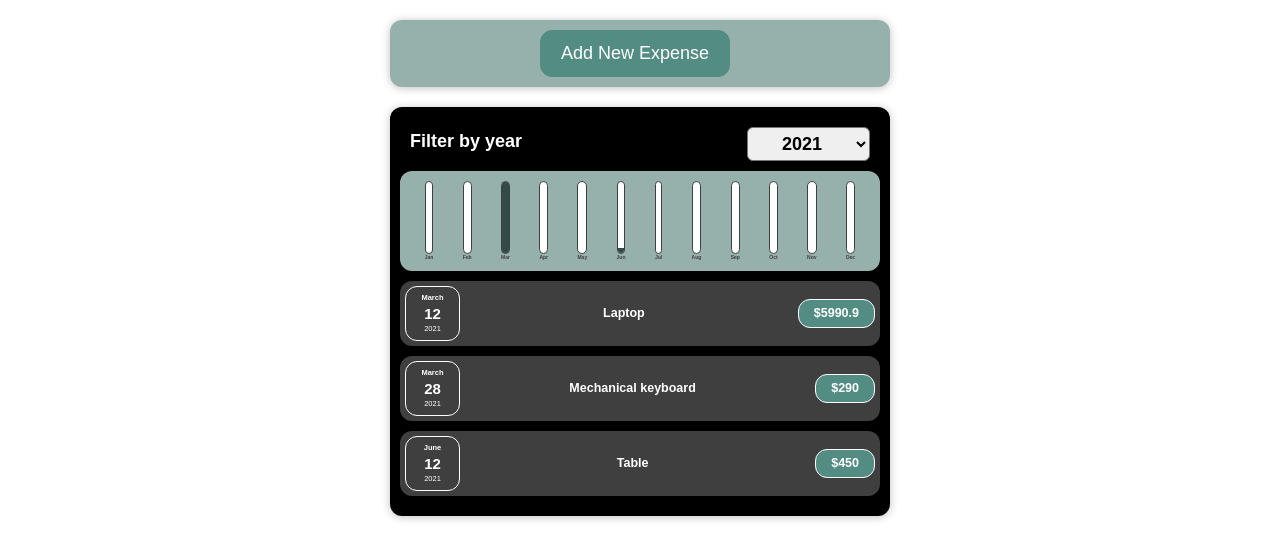
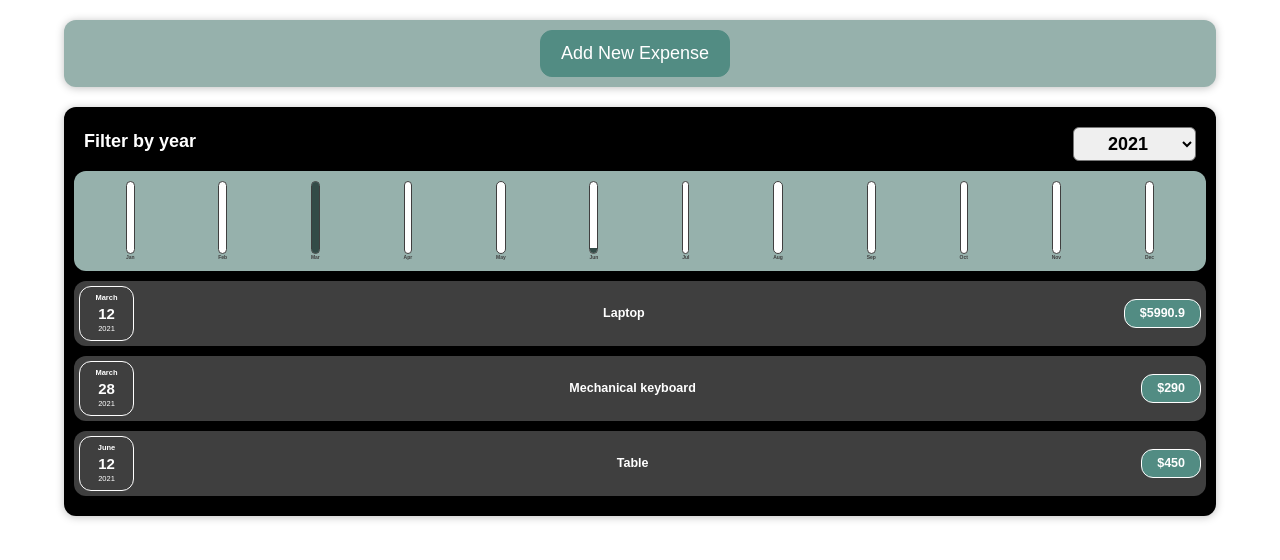
Before and after one commit to Esther-Yang/expense-tracker-app, a React (Create React App) app: page / in a window 1280 px wide. Shown: the top 560 px of the page. Built offline with nearby package versions, Linux system fonts and the light colour scheme.

Commit message:
Change width

```diff
--- a/src/components/Expenses/Expenses.module.css
+++ b/src/components/Expenses/Expenses.module.css
@@ -2,6 +2,5 @@
   padding: 1rem;
   background-color: var(--main-black);
   margin: 2rem auto;
-  width: 50rem;
-  max-width: 95%;
+  width: 90%;
 }
--- a/src/components/Expenses/ExpensesList.module.css
+++ b/src/components/Expenses/ExpensesList.module.css
@@ -6,4 +6,5 @@
 .expenses-list__fallback {
   color: var(--main-white);
   text-align: center;
+  font-size: 1.5rem;
 }
--- a/src/components/NewExpense/NewExpense.module.css
+++ b/src/components/NewExpense/NewExpense.module.css
@@ -2,8 +2,9 @@
   background-color: var(--main-light-green);
   padding: 1rem;
   margin: 2rem auto;
-  width: 50rem;
-  max-width: 95%;
+  width:90%;
+  /* width: 50rem;
+  max-width: 95%; */
   border-radius: 12px;
   text-align: center;
   box-shadow: 0 1px 8px rgba(0, 0, 0, 0.25);
```
